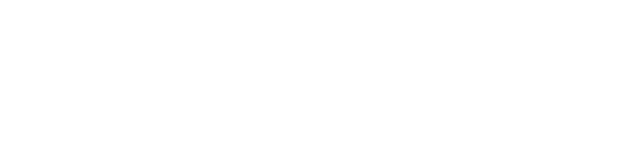
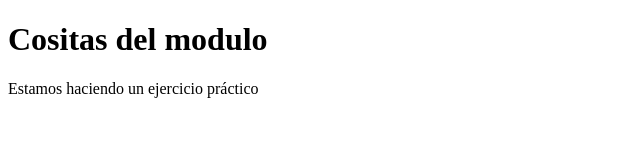
Before and after one commit to antonio-valverde/Ejercicio_practico_versionado, a plain HTML site: page index.html in a window 1280 px wide. Shown: the whole page, without its empty margins (0-640 px from the left). Drawn offline with Linux system fonts and the light colour scheme.

```diff
--- a/index.html
+++ b/index.html
@@ -6,6 +6,7 @@
     <title>Prueba</title>
 </head>
 <body>
-
+    <h1>Cositas del modulo</h1>
+    <p>Estamos haciendo un ejercicio práctico</p>
 </body>
 </html>
```
